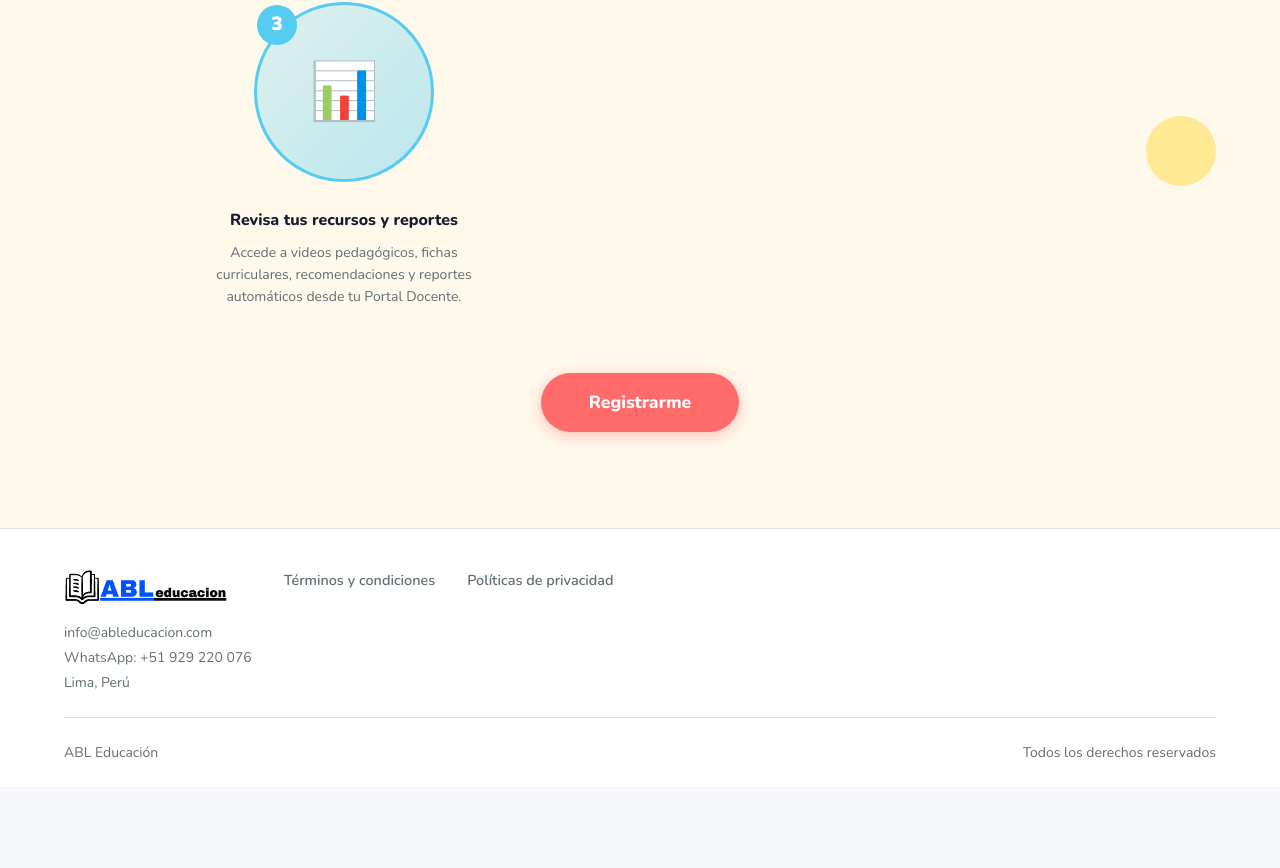
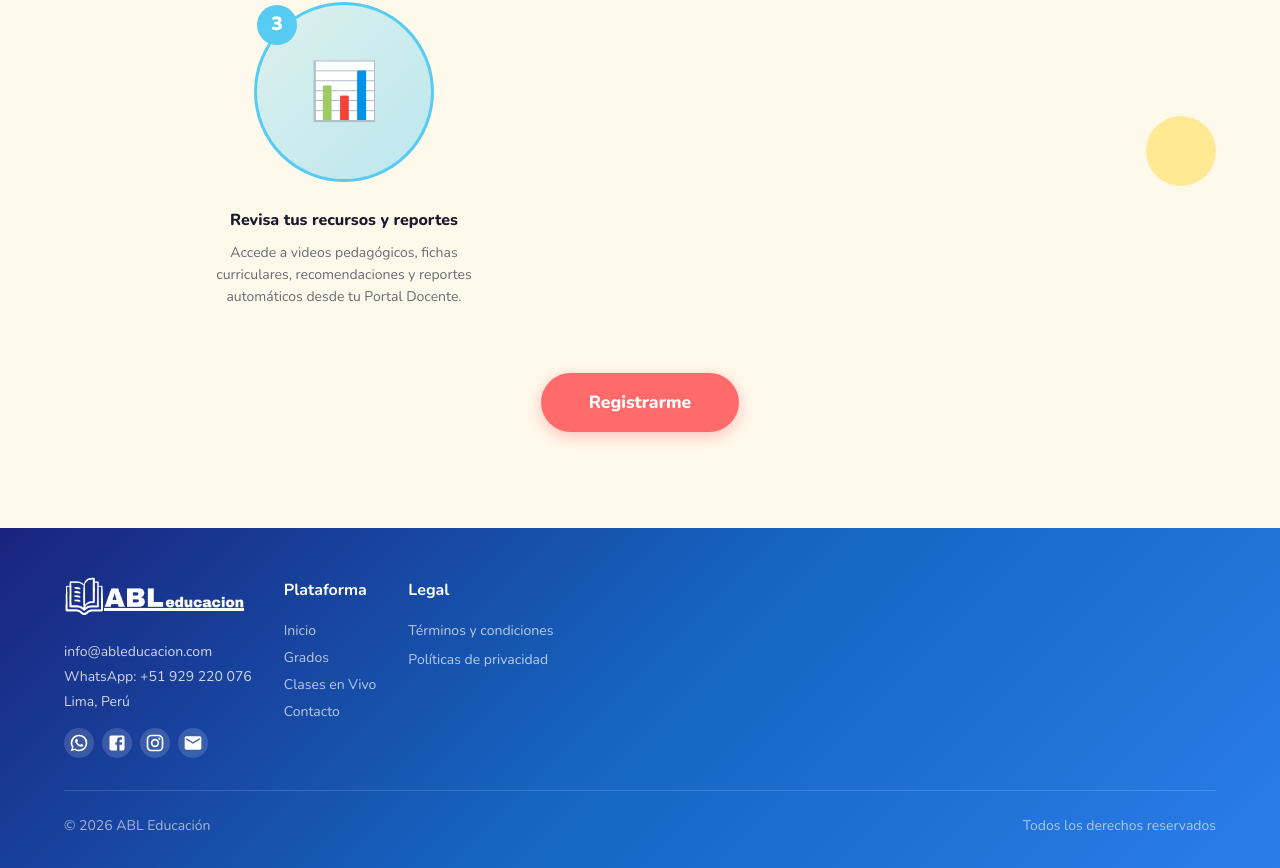
Before and after one commit to datxale/ableducacion, a React (Create React App) app in the folder frontend/: page / in a window 1280 px wide. Shown: the part 2360-3228 px from the top of the page. Before the commit the page ends 3147 px from the top, so only its background shows below. Built offline with nearby package versions, Linux system fonts and the light colour scheme.

Commit message:
Improve footer with blue gradient matching logo colors
- Blue gradient background matching brand colors
- White inverted logo, social media icons
- Three columns: brand info, platform links, legal
- Bottom bar with copyright

Co-Authored-By: Claude Opus 4.6 <noreply@anthropic.com>

```diff
--- a/frontend/src/components/Layout/Footer.js
+++ b/frontend/src/components/Layout/Footer.js
@@ -1,73 +1,155 @@
 import React from 'react';
-import { Box, Container, Typography, Grid, Link, Divider } from '@mui/material';
+import { Box, Container, Typography, Grid, Link, IconButton } from '@mui/material';
+import { WhatsApp, Email, Facebook, Instagram } from '@mui/icons-material';
 
 const Footer = () => {
   return (
     <Box
       component="footer"
       sx={{
-        background: '#fff',
-        color: '#1a1a2e',
-        pt: 5,
-        pb: 3,
+        background: 'linear-gradient(135deg, #1a237e 0%, #1565c0 50%, #2B7DE9 100%)',
+        color: '#fff',
+        pt: 6,
+        pb: 4,
         mt: 'auto',
-        borderTop: '1px solid #e0e0e0',
       }}
     >
       <Container maxWidth="lg">
-        <Grid container spacing={4} alignItems="flex-start">
-          {/* Brand */}
-          <Grid item xs={12} md={5}>
+        <Grid container spacing={4}>
+          {/* Brand & Info */}
+          <Grid item xs={12} md={4}>
             <Box
               component="img"
               src="/logo.png"
               alt="ABL Educación"
-              sx={{ height: 36, width: 'auto', mb: 1 }}
+              sx={{
+                height: 40,
+                width: 'auto',
+                mb: 2,
+                filter: 'brightness(0) invert(1)',
+              }}
             />
-            <Typography variant="body2" sx={{ color: 'text.secondary', mb: 0.5 }}>
+            <Typography variant="body2" sx={{ color: 'rgba(255,255,255,0.8)', mb: 0.5 }}>
               info@ableducacion.com
             </Typography>
-            <Typography variant="body2" sx={{ color: 'text.secondary', mb: 0.5 }}>
+            <Typography variant="body2" sx={{ color: 'rgba(255,255,255,0.8)', mb: 0.5 }}>
               WhatsApp: +51 929 220 076
             </Typography>
-            <Typography variant="body2" sx={{ color: 'text.secondary' }}>
+            <Typography variant="body2" sx={{ color: 'rgba(255,255,255,0.8)', mb: 2 }}>
               Lima, Perú
             </Typography>
+            {/* Social icons */}
+            <Box sx={{ display: 'flex', gap: 1 }}>
+              <IconButton
+                href="https://wa.me/51929220076"
+                target="_blank"
+                size="small"
+                sx={{
+                  color: '#fff',
+                  background: 'rgba(255,255,255,0.15)',
+                  '&:hover': { background: '#25D366' },
+                }}
+              >
+                <WhatsApp fontSize="small" />
+              </IconButton>
+              <IconButton
+                size="small"
+                sx={{
+                  color: '#fff',
+                  background: 'rgba(255,255,255,0.15)',
+                  '&:hover': { background: '#1877f2' },
+                }}
+              >
+                <Facebook fontSize="small" />
+              </IconButton>
+              <IconButton
+                size="small"
+                sx={{
+                  color: '#fff',
+                  background: 'rgba(255,255,255,0.15)',
+                  '&:hover': { background: '#e1306c' },
+                }}
+              >
+                <Instagram fontSize="small" />
+              </IconButton>
+              <IconButton
+                href="mailto:info@ableducacion.com"
+                size="small"
+                sx={{
+                  color: '#fff',
+                  background: 'rgba(255,255,255,0.15)',
+                  '&:hover': { background: '#ea4335' },
+                }}
+              >
+                <Email fontSize="small" />
+              </IconButton>
+            </Box>
           </Grid>
 
           {/* Links */}
-          <Grid item xs={12} md={7}>
-            <Box
+          <Grid item xs={12} sm={6} md={4}>
+            <Typography variant="subtitle1" sx={{ fontWeight: 700, mb: 2, color: '#fff' }}>
+              Plataforma
+            </Typography>
+            {['Inicio', 'Grados', 'Clases en Vivo', 'Contacto'].map((item) => (
+              <Typography
+                key={item}
+                variant="body2"
                 sx={{
-                display: 'flex',
-                justifyContent: { xs: 'flex-start', md: 'flex-end' },
-                alignItems: 'center',
-                gap: 4,
-                flexWrap: 'wrap',
+                  color: 'rgba(255,255,255,0.7)',
+                  mb: 0.75,
+                  cursor: 'pointer',
+                  transition: 'color 0.2s',
+                  '&:hover': { color: '#fff' },
                 }}
               >
+                {item}
+              </Typography>
+            ))}
+          </Grid>
+
+          {/* Legal */}
+          <Grid item xs={12} sm={6} md={4}>
+            <Typography variant="subtitle1" sx={{ fontWeight: 700, mb: 2, color: '#fff' }}>
+              Legal
+            </Typography>
             <Link
               href="#"
-                underline="hover"
-                sx={{ color: 'text.secondary', fontWeight: 600, fontSize: '0.9rem' }}
+              underline="none"
+              sx={{
+                display: 'block',
+                color: 'rgba(255,255,255,0.7)',
+                mb: 0.75,
+                fontSize: '0.875rem',
+                transition: 'color 0.2s',
+                '&:hover': { color: '#fff' },
+              }}
             >
               Términos y condiciones
             </Link>
             <Link
               href="#"
-                underline="hover"
-                sx={{ color: 'text.secondary', fontWeight: 600, fontSize: '0.9rem' }}
+              underline="none"
+              sx={{
+                display: 'block',
+                color: 'rgba(255,255,255,0.7)',
+                mb: 0.75,
+                fontSize: '0.875rem',
+                transition: 'color 0.2s',
+                '&:hover': { color: '#fff' },
+              }}
             >
               Políticas de privacidad
             </Link>
-            </Box>
           </Grid>
         </Grid>
 
-        <Divider sx={{ my: 3, borderColor: '#e0e0e0' }} />
-
+        {/* Bottom bar */}
         <Box
           sx={{
+            mt: 4,
+            pt: 3,
+            borderTop: '1px solid rgba(255,255,255,0.15)',
             display: 'flex',
             justifyContent: 'space-between',
             alignItems: 'center',
@@ -75,10 +157,10 @@ const Footer = () => {
             gap: 1,
           }}
         >
-          <Typography variant="body2" sx={{ color: 'text.secondary' }}>
-            ABL Educación
+          <Typography variant="body2" sx={{ color: 'rgba(255,255,255,0.6)' }}>
+            © {new Date().getFullYear()} ABL Educación
           </Typography>
-          <Typography variant="body2" sx={{ color: 'text.secondary' }}>
+          <Typography variant="body2" sx={{ color: 'rgba(255,255,255,0.6)' }}>
             Todos los derechos reservados
           </Typography>
         </Box>
```
Lines whose indentation alone changed are shown as unchanged.
